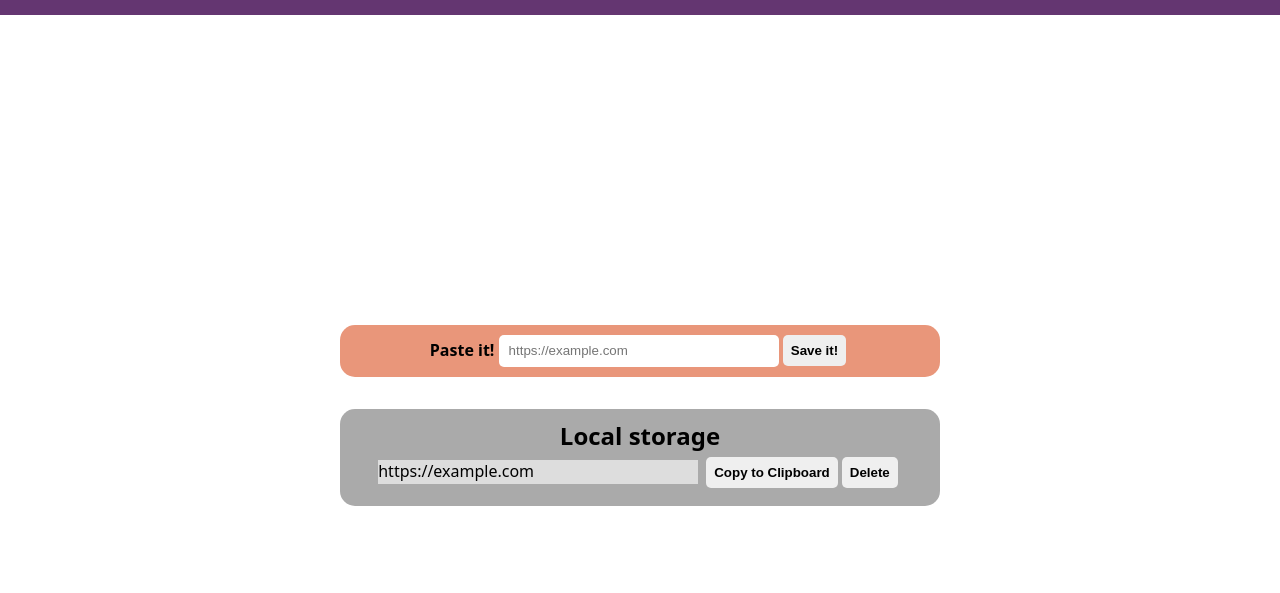
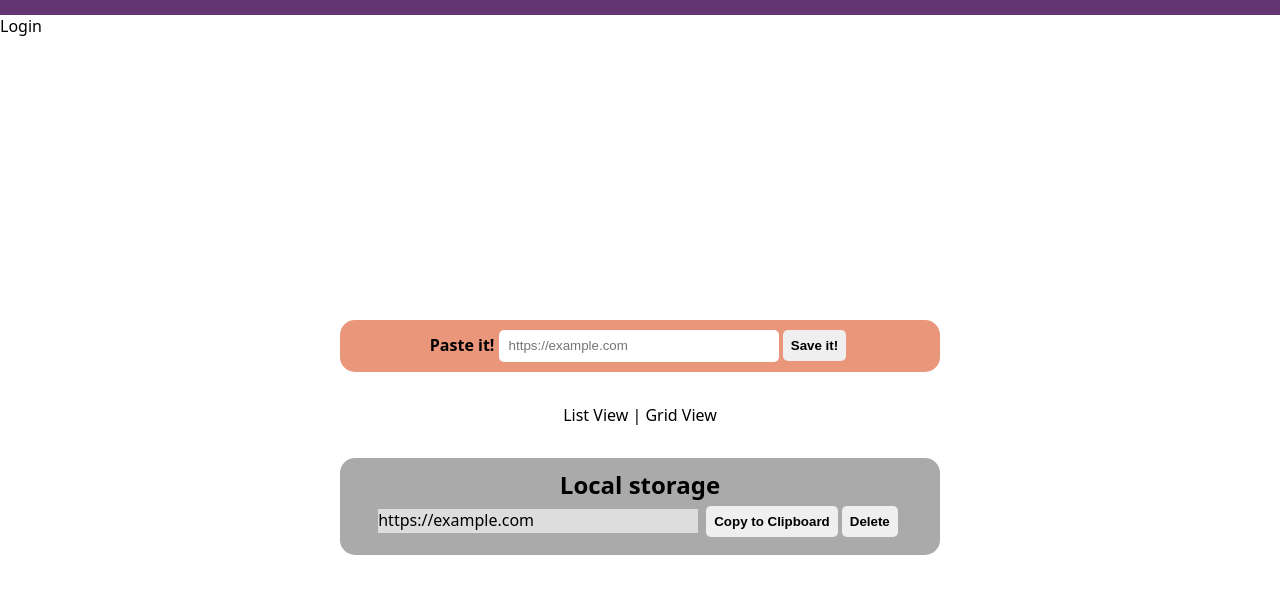
Before and after one commit to mabillama/Link-Me, a website: page index.html in a window 1280 px wide. Both pictures are taken after typing "https://example.com" into the empty fields and a click on the button "Save it!". Shown: the part 65-658 px from the top of the page. Drawn offline with Linux system fonts and the light colour scheme.

Commit message:
Small UI refactor

```diff
--- a/index.html
+++ b/index.html
@@ -16,6 +16,12 @@
       <h1>Link.me - Share Links Easily</h1>
     </header>
 
+    <nav>
+      <ul>
+        <li>Login</li>
+      </ul>
+    </nav>
+
     <main>
       <div class="container">
         <div class="paste-box">
@@ -33,6 +39,8 @@
           </div>
         </div>
 
+        <p style="display: inline">List View | Grid View</p>
+        <!-- TODO -->
         <div class="ls-display">
           <h2>Local storage</h2>
           <div id="ls-content"></div>
--- a/test.js
+++ b/test.js
@@ -24,26 +24,38 @@ function updateUI() {
   // build interface structure
 
   values.forEach((el) => {
-    let content1 = document.getElementById("ls-content");
+    /**
+     * Create a function to organize this part of the code
+     * as it is only useful to build the UI and it only needs one
+     * parameter.
+     * @TODO transform into function
+     */
 
-    let divParent = document.createElement("div");
+    const content1 = document.getElementById("ls-content");
+
+    const divParent = document.createElement("div");
     divParent.classList.add("ls-row");
 
-    let pChild = document.createElement("p");
+    const pChild = document.createElement("p");
     pChild.classList.add("ls-favourite");
-    pChild.textContent = el;
 
-    let copyButton = document.createElement("button");
+    const pChildText = document.createTextNode(el);
+    pChild.appendChild(pChildText);
+    console.log(pChild);
+
+    const copyButton = document.createElement("button");
     copyButton.classList.add("btn", "btn-copy");
-    copyButton.textContent = "Copy to Clipboard";
+    const textCopyButton = document.createTextNode("Copy to Clipboard");
+    copyButton.appendChild(textCopyButton);
 
-    let deleteButton = document.createElement("button");
+    const deleteButton = document.createElement("button");
     deleteButton.classList.add("btn", "btn-delete");
-    deleteButton.textContent = "Delete";
+    const textDeleteButton = document.createTextNode("Delete");
+    deleteButton.appendChild(textDeleteButton);
 
-    let li1 = content1.appendChild(divParent).appendChild(pChild);
-    li1.insertAdjacentElement("afterend", deleteButton);
-    li1.insertAdjacentElement("afterend", copyButton);
+    const li1 = content1.appendChild(divParent).appendChild(pChild);
+    divParent.appendChild(copyButton);
+    divParent.appendChild(deleteButton);
   });
   document.getElementById("link-box").value = "";
 }
```
